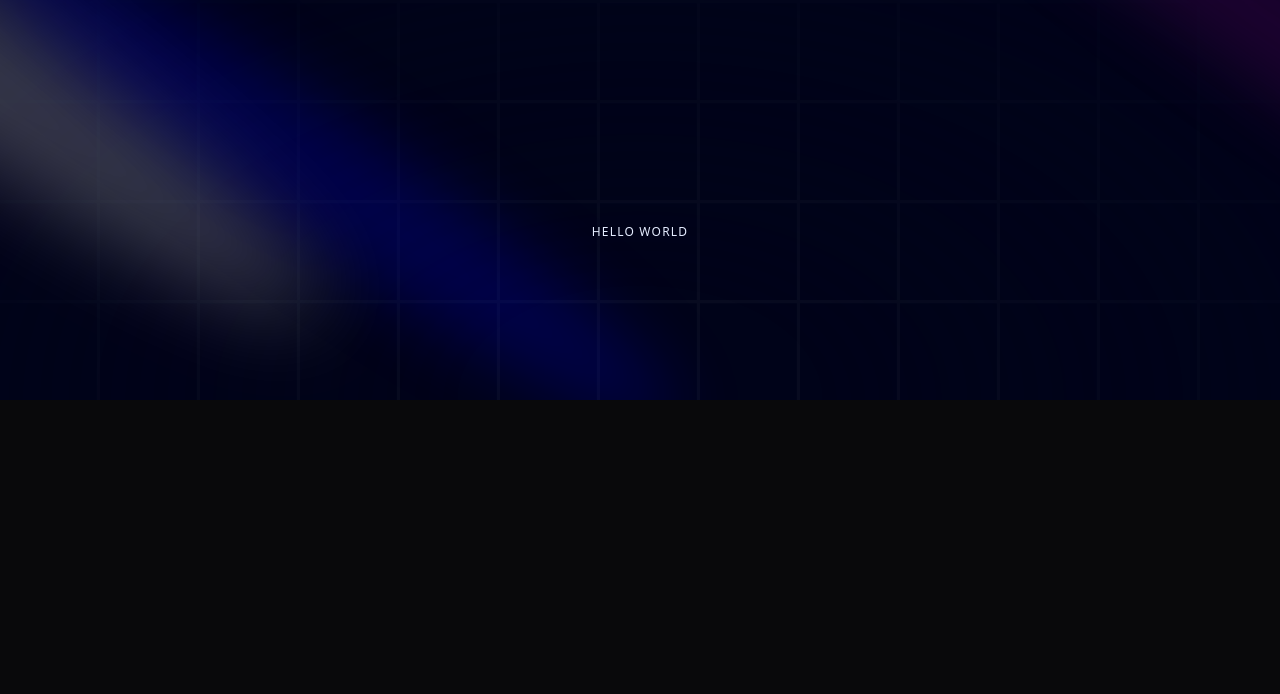
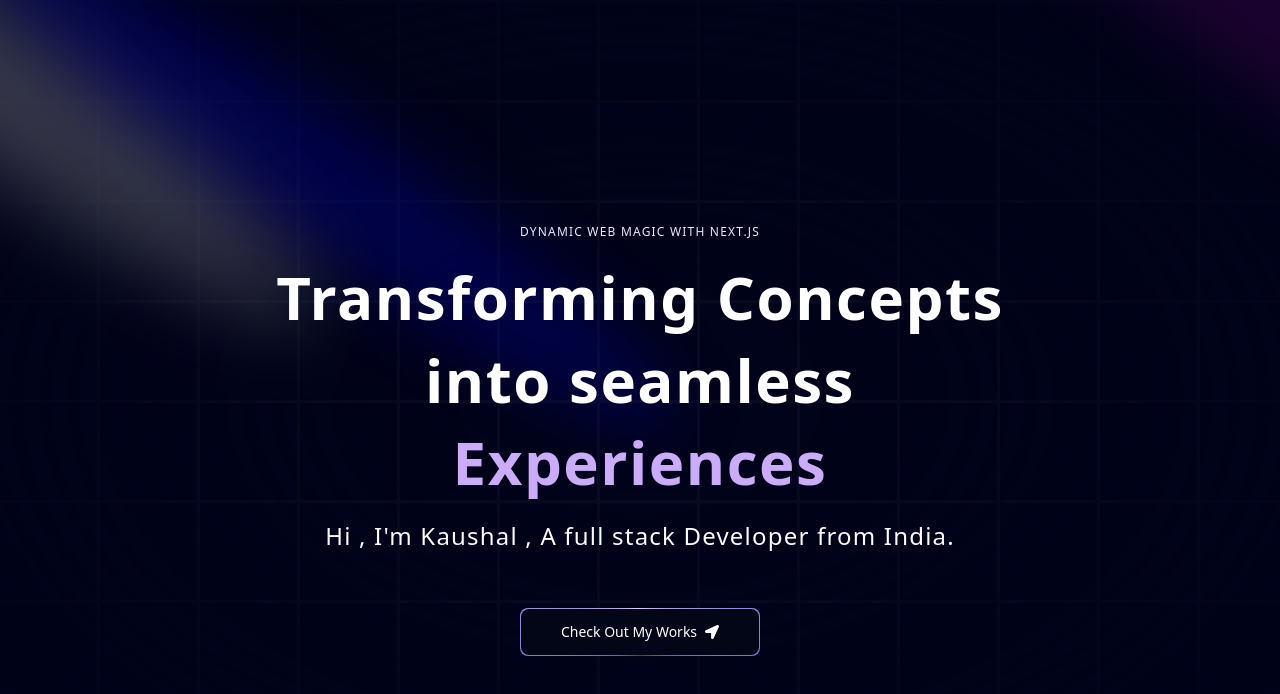
Before and after one commit to Kaushall-raut/portfolio-website-with-nextjs, a Next.js app: page / in a window 1280 px wide. Shown: the top 694 px of the page. Built offline with nearby package versions, Linux system fonts and the light colour scheme.

Commit message:
added button and text reveal effect in hero component

```diff
--- a/components/Hero.tsx
+++ b/components/Hero.tsx
@@ -1,5 +1,8 @@
 import React from "react";
 import { Spotlight } from "./ui/Spotlight";
+import { TextGenerateEffect } from "./ui/TexGenerateEffect";
+import { Button } from "./ui/TailwindCssButton";
+import { FaLocationArrow } from "react-icons/fa";
 
 const Hero = () => {
   return (
@@ -22,8 +25,17 @@
       <div className="flex justify-center  relative my-20 z-10">
         <div className="max-w-[89vw] md:max-w-2xl lg:max-w-[60vw] flex flex-col items-center justify-center">
           <h2 className="uppercase tracking-widest text-xs text-center text-blue-100 max-w-80">
-            Hello World
+            Dynamic web Magic with Next.js
           </h2>
+          <TextGenerateEffect className="text-center text-[40px] md:text-5xl lg:text-6xl" words="Transforming Concepts into seamless Experiences"/>
+          <p className="text-center md:tracking-wider mb-4 text-sm md:text-lg lg:text-2xl">
+Hi , I'm Kaushal , A full stack Developer from India.
+          </p>
+          <a href="#">
+
+          <Button title="Check Out My Works" icon={<FaLocationArrow/>}
+          position="right"/>
+          </a>
         </div>
       </div>
     </div>
--- /dev/null
+++ b/components/ui/TailwindCssButton.tsx
@@ -0,0 +1,14 @@
+export const Button = ({title,icon,position,handleClick,otherClasses}:{
+    title:string,icon:React.ReactNode,position:string,handleClick?:()=>void;otherClasses?:string
+}) => {
+  return (
+<button className="relative inline-flex h-12 w-full overflow-hidden rounded-lg p-[1px] focus:outline-none md:w-60 md:mt-10">
+  <span className="absolute inset-[-1000%] animate-[spin_2s_linear_infinite] bg-[conic-gradient(from_90deg_at_50%_50%,#E2CBFF_0%,#393BB2_50%,#E2CBFF_100%)]" />
+  <span className={`inline-flex h-full w-full cursor-pointer items-center justify-center rounded-lg bg-slate-950 px-7  text-sm font-medium text-white backdrop-blur-3xl gap-2 ${otherClasses}}`}>
+    {position === "left" && icon}
+    {title}
+    {position ==="right" && icon}
+  </span>
+</button>
+  );
+};
--- /dev/null
+++ b/components/ui/TexGenerateEffect.tsx
@@ -0,0 +1,62 @@
+"use client";
+import { useEffect } from "react";
+import { motion, stagger, useAnimate } from "framer-motion";
+import { cn } from "@/lib/util";
+
+export const TextGenerateEffect = ({
+  words,
+  className,
+  filter = true,
+  duration = 2,
+}: {
+  words: string;
+  className?: string;
+  filter?: boolean;
+  duration?: number;
+}) => {
+  const [scope, animate] = useAnimate();
+  let wordsArray = words.split(" ");
+  useEffect(() => {
+    animate(
+      "span",
+      {
+        opacity: 1,
+        filter: filter ? "blur(0px)" : "none",
+      },
+      {
+        duration: duration ? duration : 1,
+        delay: stagger(0.2),
+      }
+    );
+  }, [scope.current]);
+
+  const renderWords = () => {
+    return (
+      <motion.div ref={scope}>
+        {wordsArray.map((word, idx) => {
+          return (
+            <motion.span
+              key={word + idx}
+              className={`${idx >3? 'text-purple':'dark:text-white text-black-100' } opacity-0`}
+              style={{
+                filter: filter ? "blur(10px)" : "none",
+              }}
+            >
+              {word}{" "}
+            </motion.span>
+          );
+        })}
+      </motion.div>
+    );
+  };
+
+  return (
+    <div className={cn("font-bold", className)}>
+      <div className="my-4">
+        <div className=" dark:text-white text-black  leading-snug tracking-wide">
+          {renderWords()}
+        </div>
+      </div>
+    </div>
+  );
+};
--- a/package.json
+++ b/package.json
@@ -16,6 +16,7 @@
     "next-themes": "^0.4.3",
     "react": "19.0.0-rc-02c0e824-20241028",
     "react-dom": "19.0.0-rc-02c0e824-20241028",
+    "react-icons": "^5.3.0",
     "tailwind-merge": "^2.5.5",
     "tailwindcss-animate": "^1.0.7"
   },
```
Also changed, not shown: 1 other file (tests, documents, lock files or other folders).
